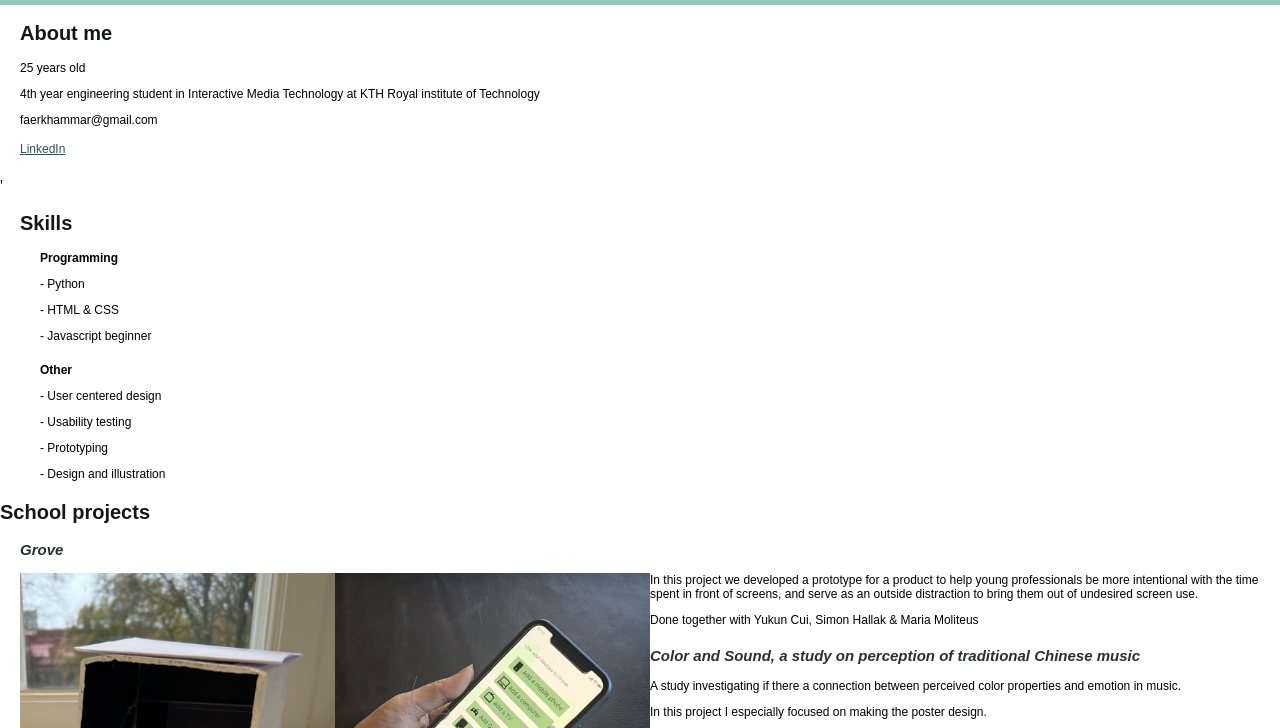
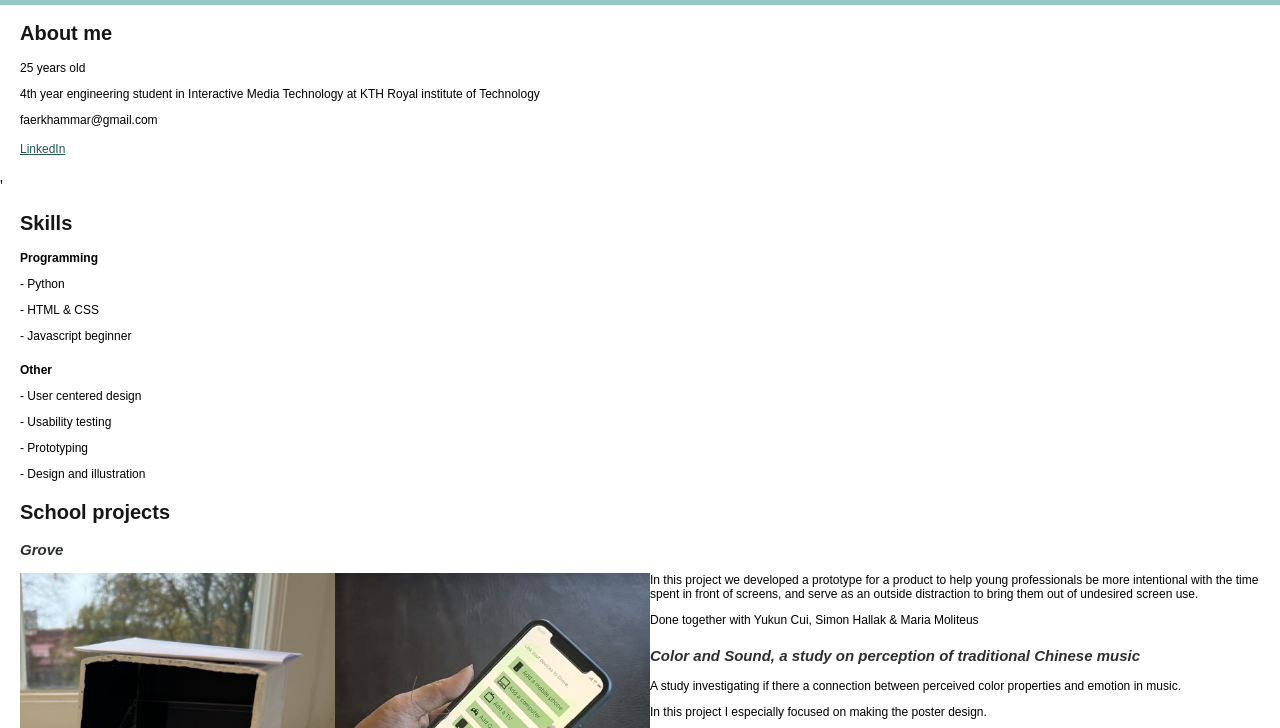
Before and after one commit to FaErk/portfolio_website, a plain HTML site: page index.html in a window 1280 px wide. Shown: the part 70-798 px from the top of the page. Drawn offline with Linux system fonts and the light colour scheme.

Commit message:
changed margins

```diff
--- a/index.html
+++ b/index.html
@@ -13,8 +13,9 @@
             <div class="mainHeader">
                 <h1>Portfolio - Fanny Erkhammar</h1>
             </div>
+
+            <h2>About me</h2>
             <div class="pageElement">
-                <h2>About me</h2>
                 <p>25 years old</p>
                 <p>4th year engineering student in Interactive Media Technology at KTH Royal institute of Technology</p>
                 <p>faerkhammar@gmail.com</p>
@@ -23,8 +24,7 @@
                 </div>
             </div> '
 
-            <div class="pageElement">
-                <h2>Skills</h2>
+            <h2>Skills</h2>
                 <div class="pageElement">
                     <p><b>Programming</b></p>
                     <p>- Python</p>
@@ -39,8 +39,6 @@
                     <p>- Prototyping</p>
                     <p>- Design and illustration</p>
                 </div>
-
-            </div>
 
             <div>
                 <h2>School projects</h2>
@@ -82,8 +80,9 @@
                 </div>
             </div>
 
+
+            <h2>Art & illustrations</h2>
             <div class="pageElement">
-                <h2>Art & illustrations</h2>
                 <div>
                     <img src="instagram4.png">
                     <img src="instagram5.png">
--- a/style.css
+++ b/style.css
@@ -27,6 +27,7 @@ body {
   }
 
   h2 {
+    margin-left: 20px;
       font-family: Arial, Helvetica, sans-serif;
       color: #151616;
       font-size: 20px;
```
